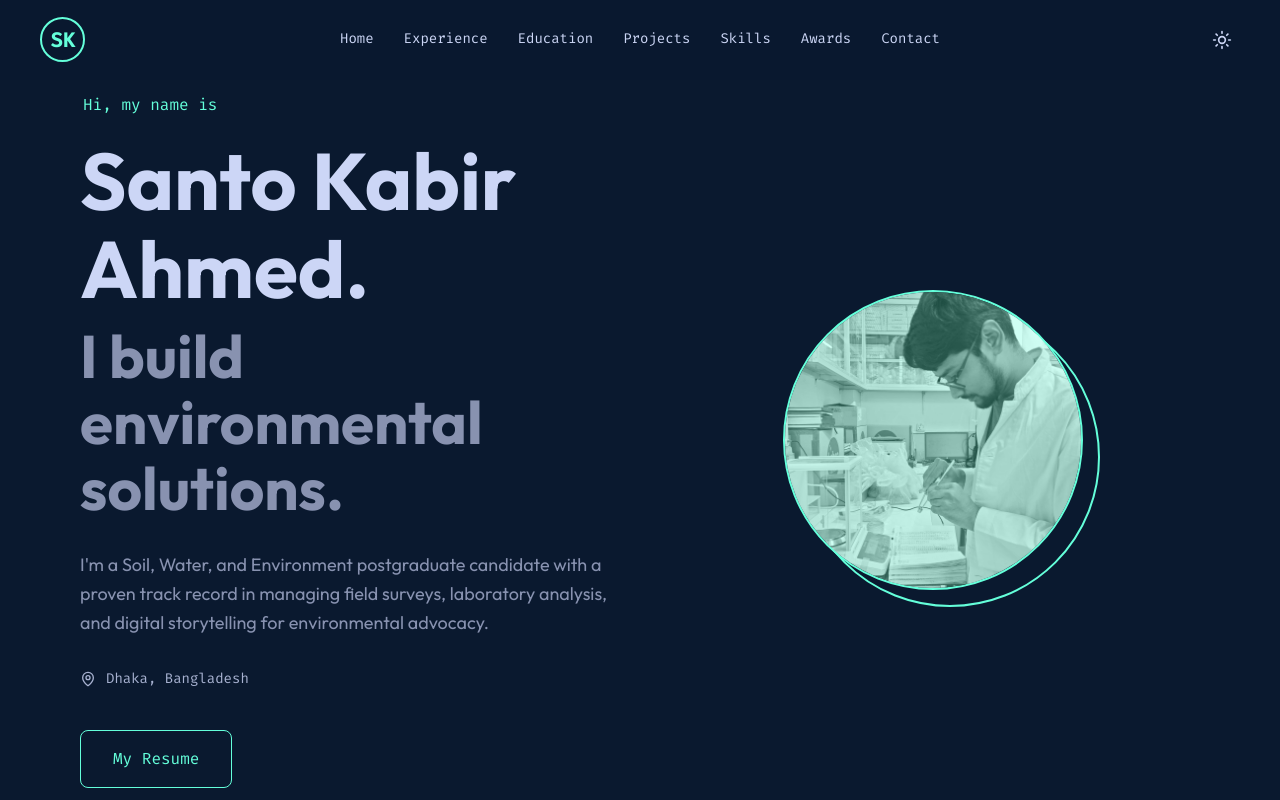
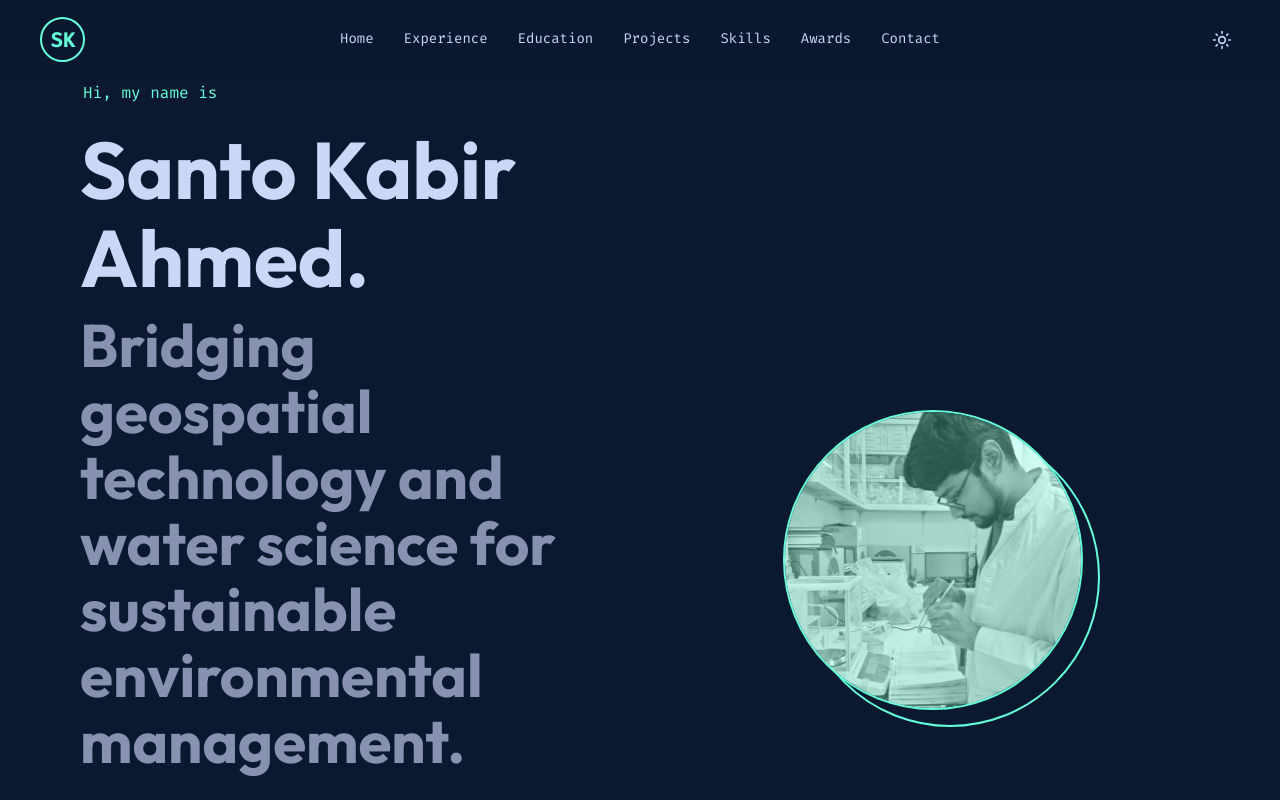
Before and after one commit to SantoKabir/portfolio, a React (Vite) app: page / in a window 1280 px wide. Shown: the top 800 px of the page. Built offline with nearby package versions, Linux system fonts and the light colour scheme.

Commit message:
Update hero tagline and description

```diff
--- a/src/components/Hero.jsx
+++ b/src/components/Hero.jsx
@@ -9,10 +9,10 @@ const Hero = () => {
         <div className="hero-content">
           <p className="hero-greeting text-mono text-accent">Hi, my name is</p>
           <h1 className="hero-name">Santo Kabir Ahmed.</h1>
-          <h2 className="hero-subtitle">I build environmental solutions.</h2>
+          <h2 className="hero-subtitle">Bridging geospatial technology and water science for sustainable environmental management.</h2>
 
           <p className="hero-description">
-            I'm a Soil, Water, and Environment postgraduate candidate with a proven track record in managing field surveys, laboratory analysis, and digital storytelling for environmental advocacy.
+            I'm a Soil, Water, and Environment postgraduate candidate specializing in GIS and environmental modeling to develop sustainable water resource strategies.
           </p>
 
           <div className="hero-location text-mono">
```
